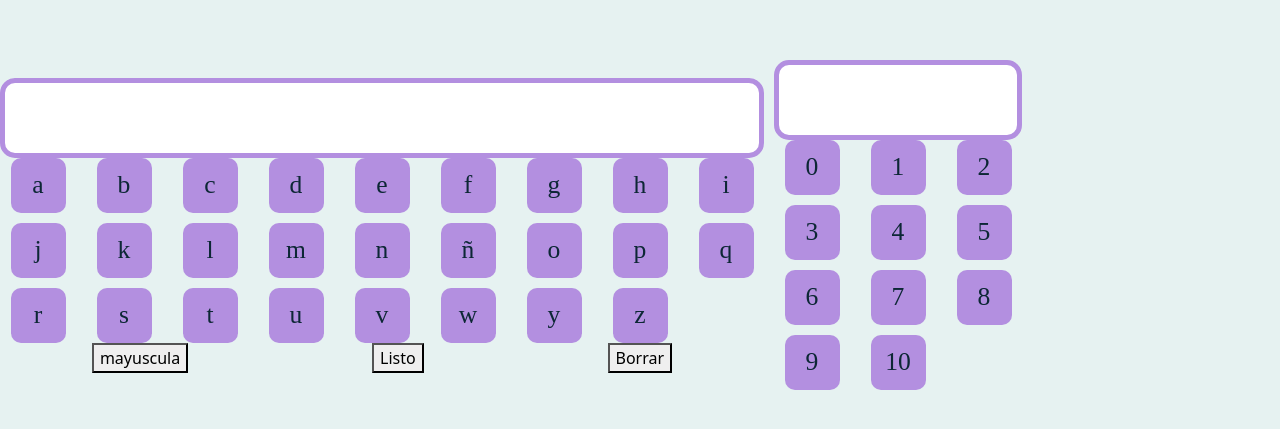
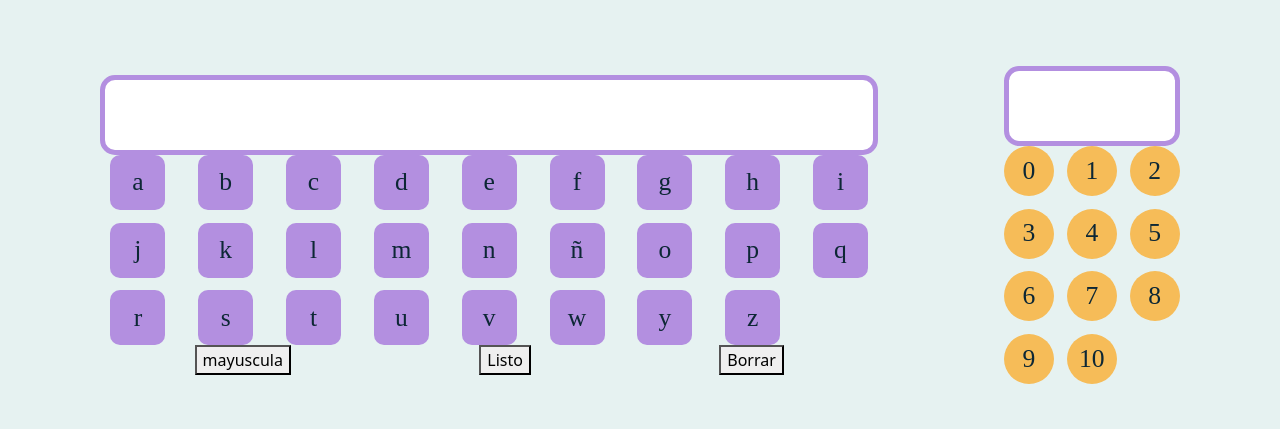
Before and after one commit to Equipo-Proton/la-tribu-exploradora-frontend, a Vue app: page /abcgameview in a window 1280 px wide. Shown: the part 175-604 px from the top of the page. Built offline with nearby package versions, Linux system fonts and the light colour scheme; a web font is replaced by a local one.

Commit message:
numpad styles

```diff
--- a/src/components/AbcGameKeyboard.vue
+++ b/src/components/AbcGameKeyboard.vue
@@ -85,6 +85,7 @@ export default {
     </div>
   </div>
 </template>
+
 <style scoped>
 .drop-zone {
   display: flex;
@@ -96,12 +97,11 @@ export default {
   border: 5px solid var(--base-color-purple);
   background-color: var(--base-color-white);
   font-family: var(--font-family-game);
-  font-size: 5vw;
 }
 .drag-zone {
   display: grid;
   grid-template-columns: repeat(9, 1fr);
-  gap: 10px;
+  gap: 1vw;
 }
 .drag-el {
   display: flex;
--- a/src/components/AbcGameNumpad.vue
+++ b/src/components/AbcGameNumpad.vue
@@ -76,21 +76,21 @@ export default {
   border: 5px solid var(--base-color-purple);
   background-color: var(--base-color-white);
   font-family: var(--font-family-game);
-  font-size: 5vw;
+  font-size: 4vw;
 }
 .drag-zone {
   display: grid;
   grid-template-columns: repeat(3, 1fr);
-  gap: 10px;
+  gap: 1vw;
 }
 .drag-el {
   display: flex;
   align-items: center;
   justify-content: center;
-  min-width: 55px;
-  min-height: 55px;
-  border-radius: 10px;
-  background-color: var(--base-color-purple);
+  min-width: 50px;
+  min-height: 50px;
+  border-radius: 50px;
+  background-color: var(--base-color-orange);
   font-family: var(--font-family-game);
   font-size: 2vw;
   margin: auto;
--- a/src/views/AbcGameView.vue
+++ b/src/views/AbcGameView.vue
@@ -18,18 +18,19 @@ main {
   height: 100vh;
   background-color: var(--background-color-blue);
   display: grid;
-  grid-template-columns: repeat(5, 1fr);
-  grid-gap: 10px;
+  grid-template-columns: repeat(12, 1fr);
+  grid-auto-rows: minmax(100px, auto);
+  grid-gap: 2vw;
   align-items: center;
   font-weight: bold;
   color: var(--font-color);
 }
 .keyboard {
-  grid-column: 1 / 4;
+  grid-column: 2 / 10;
   grid-row: 1;
 }
-num-pad {
-  grid-column: 4 / 5;
+.num-pad {
+  grid-column: 11 / 12;
   grid-row: 1;
 }
 </style>
```
